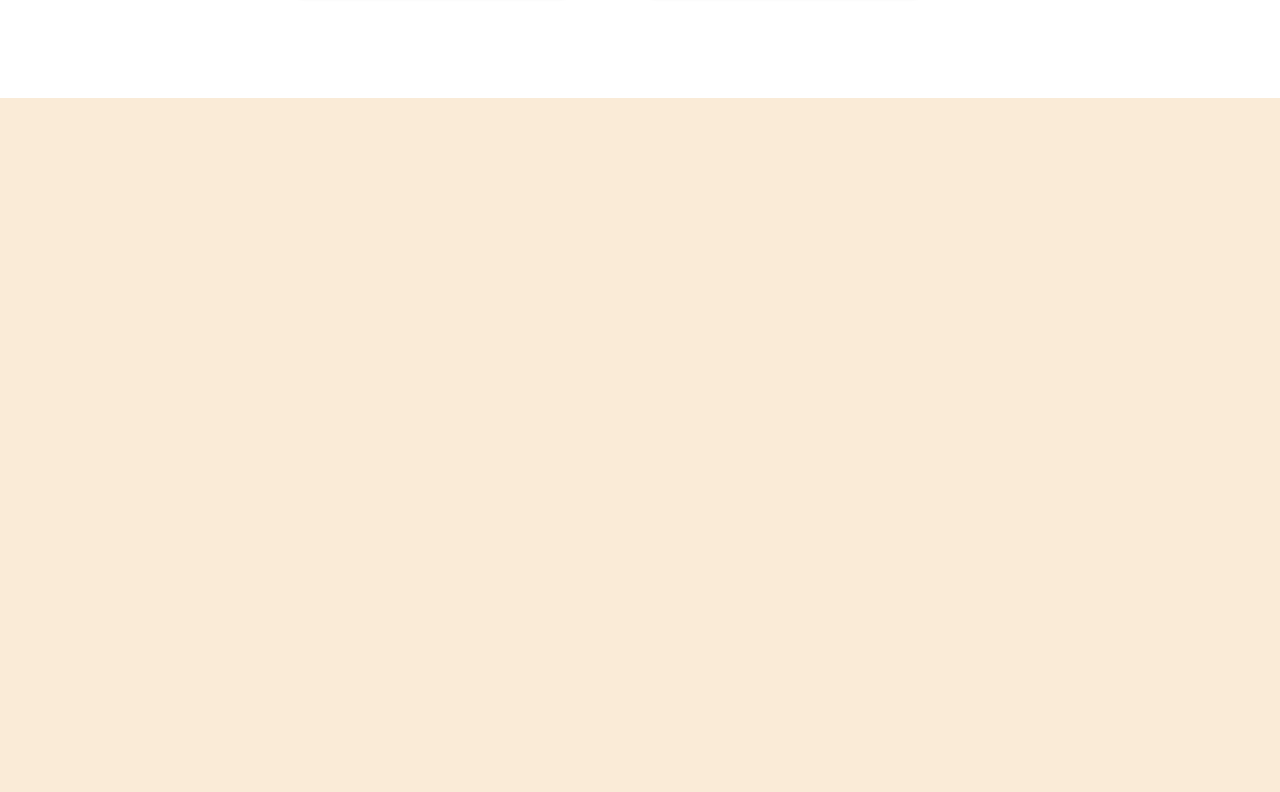
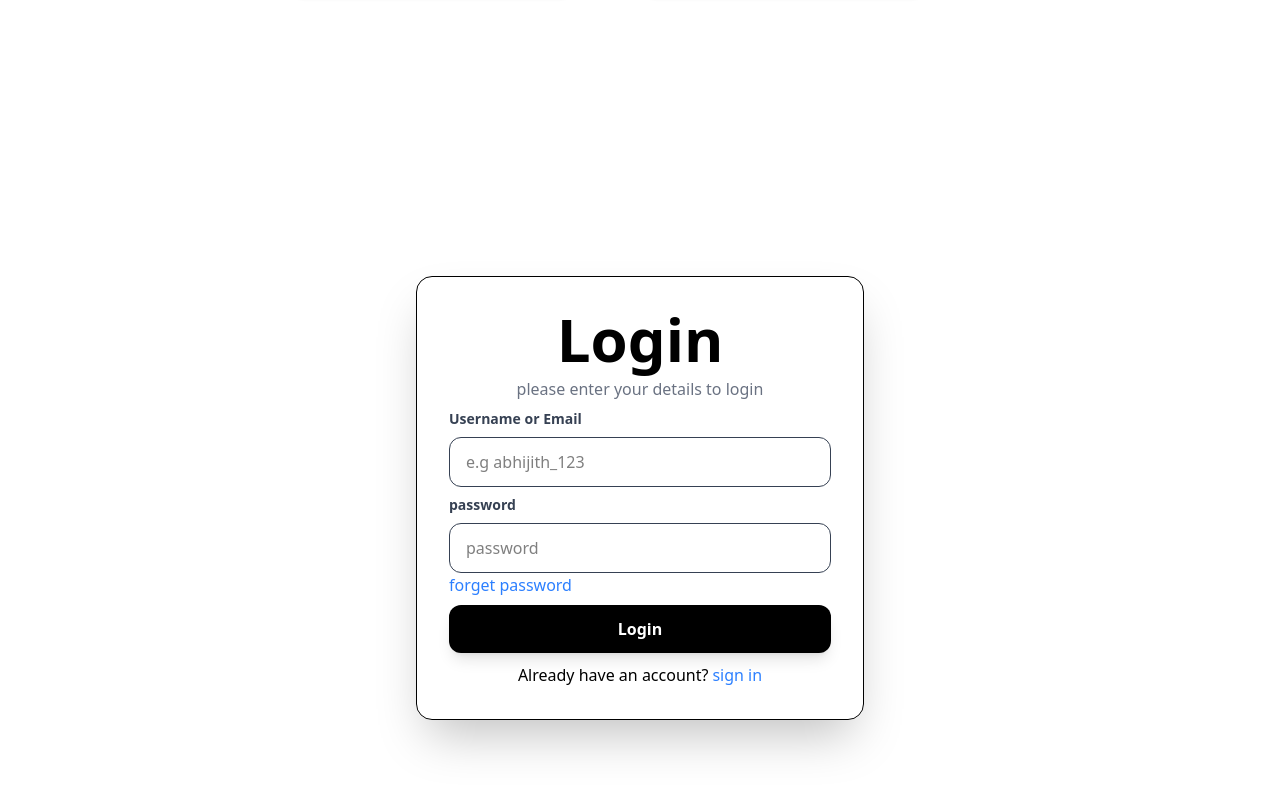
Before and after one commit to Abhijithmt/barber-booking, a React (Vite) app: page / in a window 1280 px wide. Shown: the part 6784-7576 px from the top of the page. Before the commit the page ends 6882 px from the top, so only its background shows below. Built offline with nearby package versions, Linux system fonts and the light colour scheme.

Commit message:
login page

```diff
--- a/src/App.jsx
+++ b/src/App.jsx
@@ -2,6 +2,7 @@ import Header from "./components/header"
 import Footer from "./components/footer"
 import Landing from "./pages/landingpage"
 import Appoinment from "./pages/appoinment"
+import Login from "./pages/login"
 function App() {
   return (
     <>
@@ -9,6 +10,7 @@ function App() {
    <Landing/>
    <Footer/>
    <Appoinment/>
+   <Login/>
    </>
 
 
--- /dev/null
+++ b/src/pages/login.jsx
@@ -0,0 +1,40 @@
+
+export default function Login(){
+    return(
+        <section className="h-screen flex items-center justify-center p-6 bg-white">
+        <div className="max-w-md border w-full rounded-2xl p-8 shadow-2xl">
+            <div className="text-center">
+                <h1 className="text-6xl font-extrabold">Login</h1>
+                <p className="text-gray-500 mt-2">please enter your details to login</p>
+            </div>
+            <form>
+                <div className="mt-2">
+                    <label className=" block text-sm text-gray-700 font-bold mb-1">Username or Email</label>
+                    <input
+                     type="text"
+                     placeholder="e.g abhijith_123"
+                     className="border mt-1 border-gray-700 rounded-xl px-4 py-3 w-full"
+                     ></input>
+                </div>
+                    <div className="mt-2">
+                    <label className=" block text-sm text-gray-700 font-bold mb-1">password</label>
+                    <input
+                     type="password"
+                     placeholder="password"
+                     className="border mt-1 border-gray-700 rounded-xl px-4 py-3 w-full"
+                     ></input>
+                     <a className=" textxs text-blue-500 hover:underline"href="">forget password</a>
+                </div>
+                <button
+                type="submit"
+                className="w-full bg-black text-white font-bold py-3 rounded-xl hover:bg-gray-800  shadow-lg mt-2"
+                >Login</button>
+            </form>
+            <div className="flex mt-2.5 justify-center gap-1">
+                <p>Already have an account?</p>
+                <a href="#" className="text-blue-500 ">sign in</a>
+            </div>
+        </div>
+        </section>
+    )
+}
```
